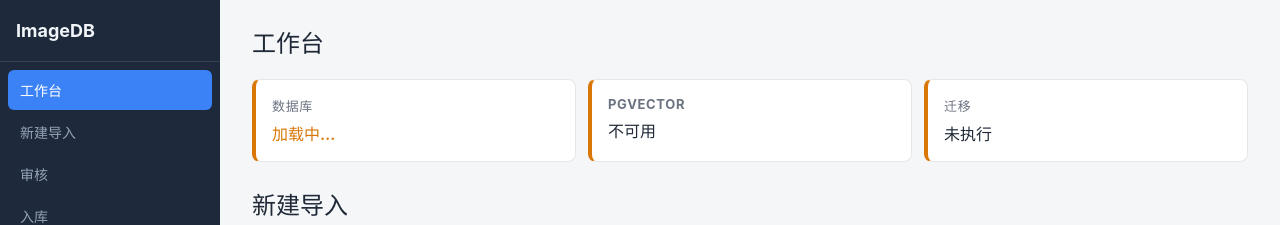
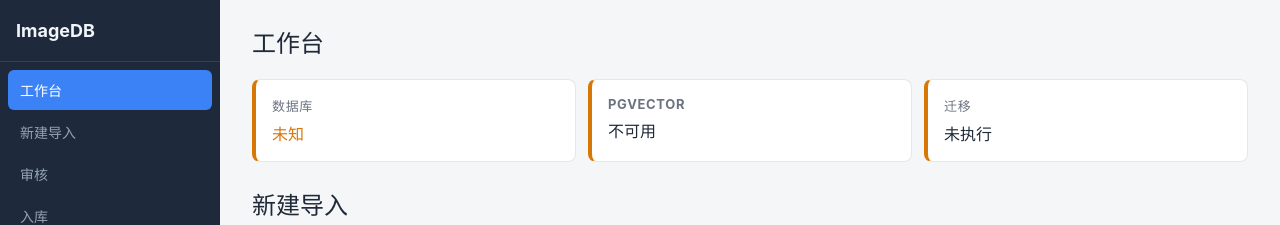
Before and after one commit to FFFFFFpy/ImageDB-MVP, a React (Vite) app in the folder apps/desktop/: page / in a window 1280 px wide. Shown: the top 225 px of the page. Built offline with nearby package versions, Linux system fonts and the light colour scheme.

Commit message:
fix: render tagged database statuses safely

```diff
--- /dev/null
+++ b/apps/desktop/src/lib/format.ts
@@ -0,0 +1,43 @@
+import type { DiagnosticItem, TaggedStatus } from './ipc/types';
+
+const statusLabels: Record<string, string> = {
+  not_initialized: '未初始化',
+  initializing: '初始化中',
+  ready: '就绪',
+  connected: '已连接',
+  Error: '错误',
+  BinariesMissing: '缺少 PostgreSQL 运行文件',
+};
+
+function snakeCase(input: string): string {
+  return input.replace(/[A-Z]/g, (m, i) => `${i === 0 ? '' : '_'}${m.toLowerCase()}`);
+}
+
+export function taggedStatusCode(status: TaggedStatus | null | undefined): string {
+  if (typeof status === 'string') return status;
+  if (!status) return 'unknown';
+  const [key] = Object.keys(status);
+  return key ? snakeCase(key) : 'unknown';
+}
+
+export function formatTaggedStatus(status: TaggedStatus | null | undefined): string {
+  if (typeof status === 'string') {
+    return statusLabels[status] ?? status;
+  }
+  if (!status) return '未知';
+  const [[key, value] = []] = Object.entries(status);
+  if (!key) return '未知';
+  const label = statusLabels[key] ?? snakeCase(key);
+  return value ? `${label}: ${value}` : label;
+}
+
+export function formatDiagnostic(item: DiagnosticItem): string {
+  if (item === null) return 'null';
+  if (typeof item === 'string') return item;
+  if (typeof item === 'number' || typeof item === 'boolean') return String(item);
+  const [[key, value] = []] = Object.entries(item);
+  if (!key) return JSON.stringify(item);
+  return value === undefined || value === null
+    ? key
+    : `${key}: ${typeof value === 'object' ? JSON.stringify(value) : String(value)}`;
+}
--- a/apps/desktop/src/pages/DashboardPage.tsx
+++ b/apps/desktop/src/pages/DashboardPage.tsx
@@ -1,5 +1,6 @@
 import { useQuery } from '@tanstack/react-query';
 import { api } from '../lib/ipc/api';
+import { formatTaggedStatus, taggedStatusCode } from '../lib/format';
 
 interface DashboardPageProps {
   needsOnboarding: boolean;
@@ -28,7 +29,7 @@ export function DashboardPage({ needsOnboarding, onGoOnboarding, onGoScan }: Das
     );
   }
 
-  const isConnected = dbStatus.data?.status === 'connected';
+  const isConnected = taggedStatusCode(dbStatus.data?.status) === 'connected';
 
   return (
     <div className="dashboard-page">
@@ -38,7 +39,7 @@ export function DashboardPage({ needsOnboarding, onGoOnboarding, onGoScan }: Das
         <div className={`status-card-dashboard ${isConnected ? 'ok' : 'warn'}`}>
           <h3>数据库</h3>
           <p className={isConnected ? 'status-ok' : 'status-warn'}>
-            {isConnected ? '已连接' : (dbStatus.data?.status ?? '加载中…')}
+            {isConnected ? '已连接' : formatTaggedStatus(dbStatus.data?.status)}
           </p>
           {dbStatus.data?.managed_config && (
             <p className="mono">
--- a/apps/desktop/src/pages/OnboardingPage.tsx
+++ b/apps/desktop/src/pages/OnboardingPage.tsx
@@ -1,6 +1,7 @@
 import { useMutation, useQuery } from '@tanstack/react-query';
 import { api } from '../lib/ipc/api';
 import type { DatabaseState } from '../lib/ipc/types';
+import { formatDiagnostic, formatTaggedStatus, taggedStatusCode } from '../lib/format';
 import { useState } from 'react';
 
 interface OnboardingPageProps {
@@ -15,13 +16,14 @@ export function OnboardingPage({ onComplete }: OnboardingPageProps) {
     queryFn: api.getDatabaseStatus,
     refetchInterval: 3000,
   });
+  const databaseState = dbStatus.data;
 
-  if (dbStatus.data?.status === 'connected') {
+  if (databaseState && taggedStatusCode(databaseState.status) === 'connected') {
     return (
       <div className="onboarding-page">
         <h1>数据库已就绪</h1>
         <p>数据库连接正常，可以开始使用 ImageDB。</p>
-        <DbStateSummary state={dbStatus.data} />
+        <DbStateSummary state={databaseState} />
         <button className="btn-primary" onClick={onComplete}>
           进入应用
         </button>
@@ -34,7 +36,7 @@ export function OnboardingPage({ onComplete }: OnboardingPageProps) {
       <h1>欢迎使用 ImageDB</h1>
       <p>请选择数据库模式以完成初始设置。</p>
 
-      {dbStatus.data && <DbStateSummary state={dbStatus.data} />}
+      {databaseState && <DbStateSummary state={databaseState} />}
 
       <div className="mode-cards">
         <div
@@ -60,20 +62,7 @@ export function OnboardingPage({ onComplete }: OnboardingPageProps) {
 }
 
 function DbStateSummary({ state }: { state: DatabaseState }) {
-  const statusLabel = () => {
-    switch (state.status) {
-      case 'connected':
-        return '已连接';
-      case 'ready':
-        return '就绪';
-      case 'not_initialized':
-        return '未初始化';
-      case 'initializing':
-        return '初始化中';
-      default:
-        return state.status;
-    }
-  };
+  const isConnected = taggedStatusCode(state.status) === 'connected';
 
   return (
     <div className="db-state-summary">
@@ -81,7 +70,7 @@ function DbStateSummary({ state }: { state: DatabaseState }) {
         <tbody>
           <tr>
             <td>状态</td>
-            <td className={state.status === 'connected' ? 'status-ok' : ''}>{statusLabel()}</td>
+            <td className={isConnected ? 'status-ok' : ''}>{formatTaggedStatus(state.status)}</td>
           </tr>
           {state.mode && (
             <tr>
@@ -108,7 +97,7 @@ function DbStateSummary({ state }: { state: DatabaseState }) {
           <summary>诊断信息 ({state.diagnostics.length})</summary>
           <ul>
             {state.diagnostics.map((d, i) => (
-              <li key={i}>{d}</li>
+              <li key={i}>{formatDiagnostic(d)}</li>
             ))}
           </ul>
         </details>
@@ -121,7 +110,7 @@ function ManagedSetup({ onComplete }: { onComplete: () => void }) {
   const init = useMutation({
     mutationFn: api.initializeManagedDatabase,
     onSuccess: (state) => {
-      if (state.status === 'connected') {
+      if (taggedStatusCode(state.status) === 'connected') {
         onComplete();
       }
     },
@@ -168,7 +157,7 @@ function ExternalSetup({ onComplete }: { onComplete: () => void }) {
         password: password || undefined,
       }),
     onSuccess: (state) => {
-      if (state.status === 'connected') {
+      if (taggedStatusCode(state.status) === 'connected') {
         onComplete();
       }
     },
@@ -238,7 +227,7 @@ function ExternalSetup({ onComplete }: { onComplete: () => void }) {
               <summary>诊断信息</summary>
               <ul>
                 {testConn.data.diagnostics.map((d, i) => (
-                  <li key={i}>{d}</li>
+                  <li key={i}>{formatDiagnostic(d)}</li>
                 ))}
               </ul>
             </details>
--- a/apps/desktop/src/pages/ProbesPage.tsx
+++ b/apps/desktop/src/pages/ProbesPage.tsx
@@ -1,6 +1,8 @@
 import { useMutation } from '@tanstack/react-query';
 import { api } from '../lib/ipc/api';
 import { useState } from 'react';
+import { formatDiagnostic } from '../lib/format';
+import type { DiagnosticItem } from '../lib/ipc/types';
 import type {
   PostgresProbeResult,
   ImageFingerprintProbeResult,
@@ -112,14 +114,14 @@ export function ProbesPage() {
   );
 }
 
-function DiagnosticsList({ items }: { items: string[] }) {
+function DiagnosticsList({ items }: { items: DiagnosticItem[] }) {
   if (items.length === 0) return null;
   return (
     <details className="diagnostics">
       <summary>诊断日志 ({items.length})</summary>
       <ul>
         {items.map((item, i) => (
-          <li key={i}>{item}</li>
+          <li key={i}>{formatDiagnostic(item)}</li>
         ))}
       </ul>
     </details>
--- a/apps/desktop/src/pages/SettingsPage.tsx
+++ b/apps/desktop/src/pages/SettingsPage.tsx
@@ -1,5 +1,6 @@
 import { useMutation, useQuery, useQueryClient } from '@tanstack/react-query';
 import { api } from '../lib/ipc/api';
+import { formatDiagnostic, formatTaggedStatus, taggedStatusCode } from '../lib/format';
 import { useState } from 'react';
 
 export function SettingsPage() {
@@ -56,8 +57,12 @@ export function SettingsPage() {
               <tbody>
                 <tr>
                   <td>状态</td>
-                  <td className={dbStatus.data.status === 'connected' ? 'status-ok' : ''}>
-                    {dbStatus.data.status}
+                  <td
+                    className={
+                      taggedStatusCode(dbStatus.data.status) === 'connected' ? 'status-ok' : ''
+                    }
+                  >
+                    {formatTaggedStatus(dbStatus.data.status)}
                   </td>
                 </tr>
                 <tr>
@@ -97,7 +102,7 @@ export function SettingsPage() {
                 <summary>诊断信息 ({dbStatus.data.diagnostics.length})</summary>
                 <ul>
                   {dbStatus.data.diagnostics.map((d, i) => (
-                    <li key={i}>{d}</li>
+                    <li key={i}>{formatDiagnostic(d)}</li>
                   ))}
                 </ul>
               </details>
```
Also changed, not shown: apps/desktop/src/lib/ipc/types.ts (+9 -6 lines), 2 other files (tests, documents, lock files or other folders).
